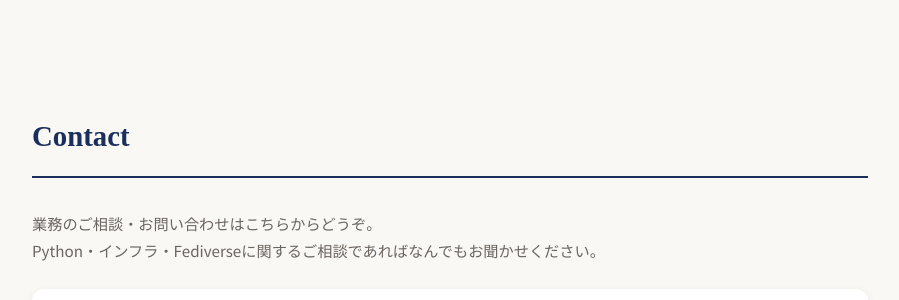
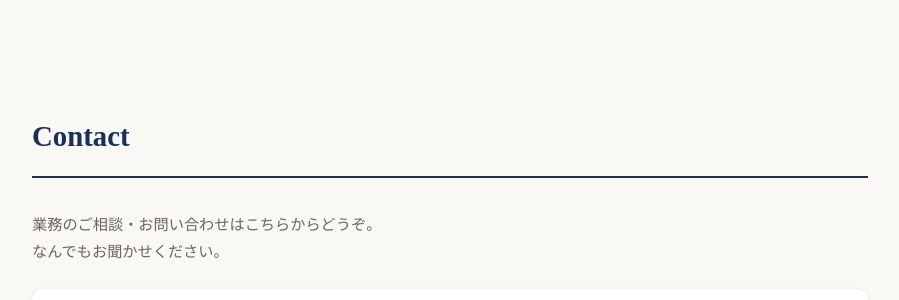
Before and after one commit to YoheiZuho/mochimochi-tei-site, a plain HTML site: page index.html in a window 1280 px wide. Shown: the part 4124-4424 px from the top of the page, without its empty margins (190-1089 px from the left). Drawn offline with Linux system fonts and the light colour scheme.

Commit message:
お問い合わせ文言を簡略化

```diff
--- a/index.html
+++ b/index.html
@@ -510,7 +510,7 @@
     <h2 class="section-title">Contact</h2>
     <p class="contact-text">
       業務のご相談・お問い合わせはこちらからどうぞ。<br>
-      Python・インフラ・Fediverseに関するご相談であればなんでもお聞かせください。
+      なんでもお聞かせください。
     </p>
     <div class="google-form-wrapper">
       <iframe src="https://docs.google.com/forms/d/e/1FAIpQLSeHlrp6xo_o5O2O3Ja98zSfkmt4RuldNQkRfrwtLDYo-OeCCA/viewform?embedded=true" width="100%" height="800" frameborder="0" marginheight="0" marginwidth="0">読み込んでいます…</iframe>
```
